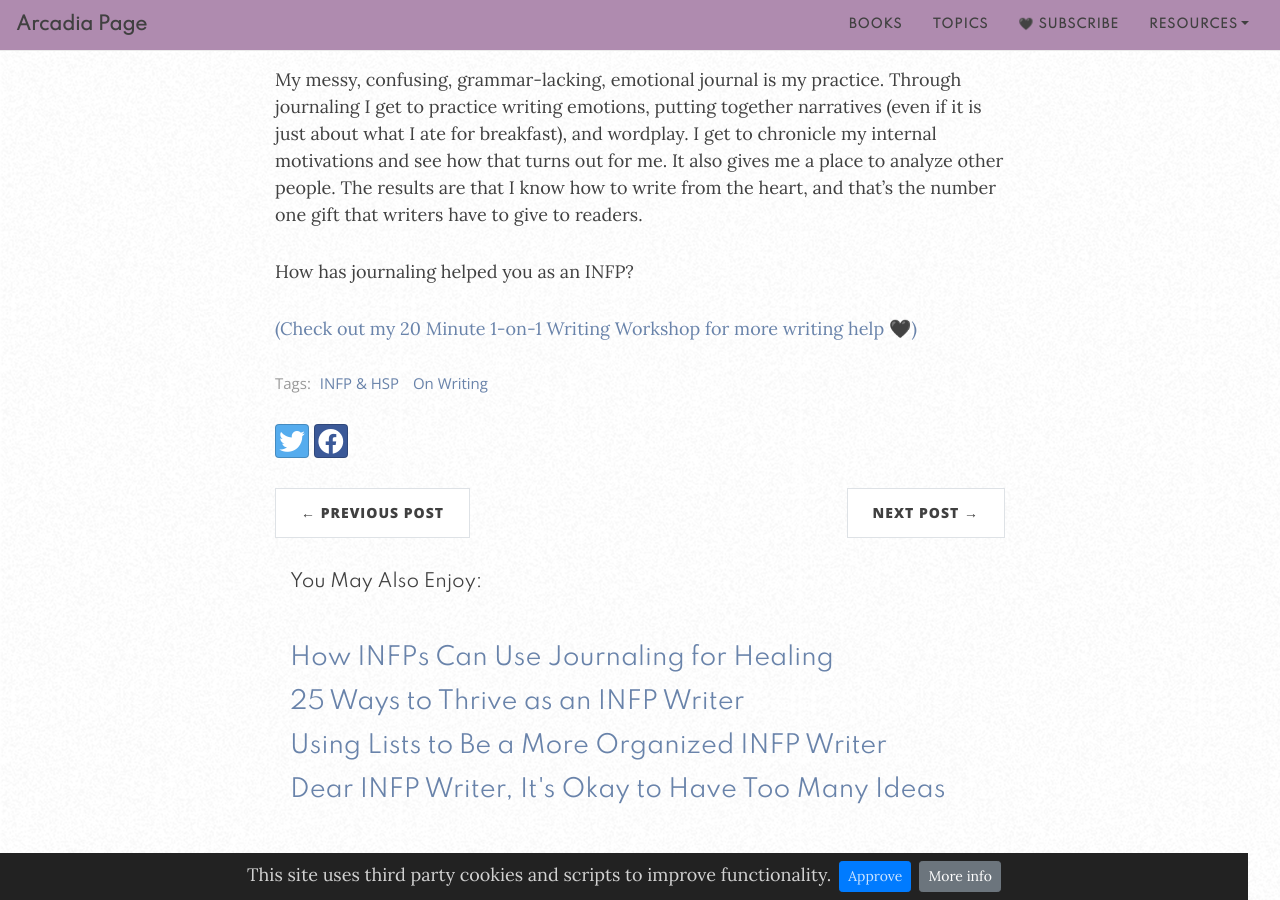
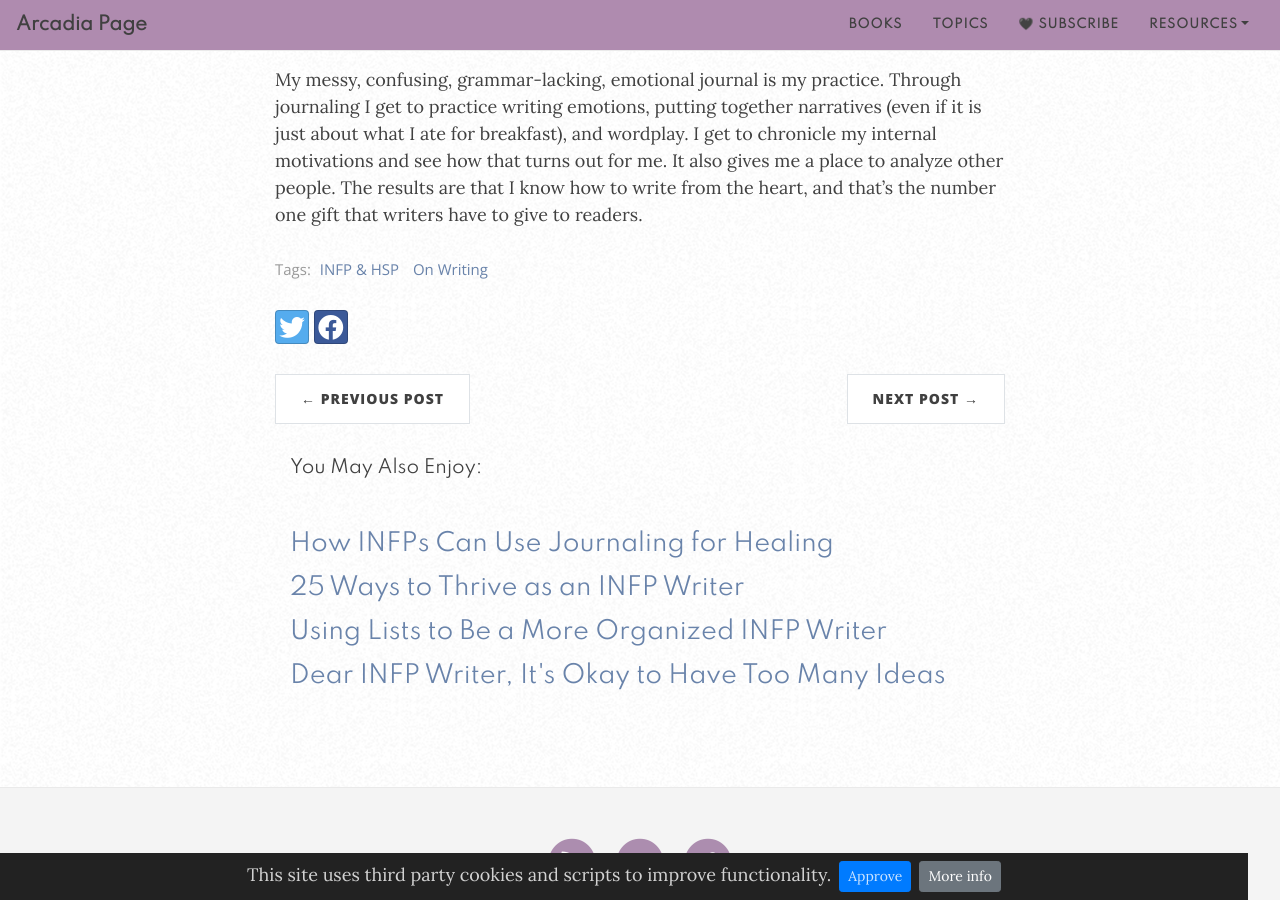
Before and after one commit to arcadiapage/arcadiapage.github.io, a Jekyll site: the page built from _posts/2020-07-30-how-journaling-helps-me-as-an-infp-writer.md, in a window 1280 px wide and 900 px high, scrolled down 4392 px. Built offline with Jekyll 4.4.1, drawn with Linux system fonts in a browser that asks for light colours; nearby versions of some CDN libraries; comment, search, counter and statistics services are not loaded.

Commit message:
Update from Forestry.io arcadiapage updated _posts/2020-07-30-how-journaling-helps-me-as-an-infp-writer.md

```diff
--- a/_posts/2020-07-30-how-journaling-helps-me-as-an-infp-writer.md
+++ b/_posts/2020-07-30-how-journaling-helps-me-as-an-infp-writer.md
@@ -66,7 +66,3 @@ Once I was talking to an acquaintance of mine who once and a while mentions how
 The art that artist does without pay and that doesn't serve any "practical" purpose is called PRACTICE. And actually, the practice is the practical purpose. Making art that no one sees helps you to become a better artist. It's like a pianist doing scales. Scales don't make for great music, but they sharpen skills.
 
 My messy, confusing, grammar-lacking, emotional journal is my practice. Through journaling I get to practice writing emotions, putting together narratives (even if it is just about what I ate for breakfast), and wordplay. I get to chronicle my internal motivations and see how that turns out for me. It also gives me a place to analyze other people. The results are that I know how to write from the heart, and that's the number one gift that writers have to give to readers.
-
-How has journaling helped you as an INFP?
-
-[(Check out my 20 Minute 1-on-1 Writing Workshop for more writing help 🖤)](https://payhip.com/b/9pD0)
```
